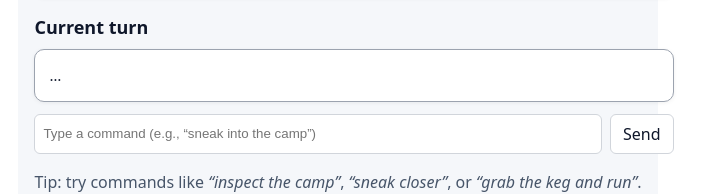
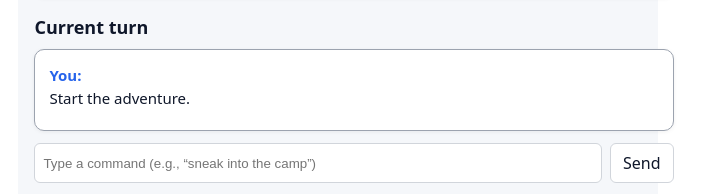
Before and after one commit to ImportantSeal/aidventure, a React (Vite) app in the folder web/: page / in a window 1280 px wide. Shown: the part 185-379 px from the top of the page, without its empty margins (302-1007 px from the left). Built offline with nearby package versions, Linux system fonts and the light colour scheme; no server answers.

Commit message:
current turn panel now shows the last player input

```diff
--- a/web/src/App.tsx
+++ b/web/src/App.tsx
@@ -6,7 +6,7 @@ import { useGame } from "./hooks/useGame";
 import "./styles.css";
 
 export default function App() {
-  const { history, current, choices, loading, send } = useGame();
+  const { history, currentGM, choices, loading, send, currentPlayer } = useGame();
   const inputRef = useRef<HTMLInputElement>(null);
 
   return (
@@ -16,7 +16,8 @@ export default function App() {
       {/* history on top */}
       <ChatHistory items={history} />
 
-      <TurnPanel narration={current} />
+      {/* the last user input and the narration based on it */}
+      <TurnPanel narration={currentGM} playerInput={currentPlayer} />
 
       {/* user input */}
       <div className="row">
--- a/web/src/components/TurnPanel.tsx
+++ b/web/src/components/TurnPanel.tsx
@@ -1,14 +1,26 @@
 type Props = {
   narration: string | null;
+  playerInput: string | null;
 };
 
-export default function TurnPanel({ narration }: Props) {
+export default function TurnPanel({ narration, playerInput }: Props) {
   return (
     <section aria-label="Current turn">
       <h2 className="panelTitle">Current turn</h2>
       <div className="panel">
         <div className="panelBody">
-          {narration ?? "…"}
+          {playerInput && (
+            <div>
+              <div style={{ color: "#2563eb", fontWeight: 600 }}>You:</div>
+                <div style={{ marginBottom: 6 }}>{playerInput ?? "…"}</div>
+            </div>
+          )}
+          {narration && (
+            <div>
+              <div style={{ color: "#16a34a", fontWeight: 600 }}>GM:</div>
+                <div>{narration ?? "…"}</div>
+            </div>
+          )}
         </div>
       </div>
     </section>
--- a/web/src/hooks/useGame.ts
+++ b/web/src/hooks/useGame.ts
@@ -6,9 +6,10 @@ type HistoryEntry = { player: string; gm: string };
 export function useGame() {
   const [sessionId] = useState(() => crypto.randomUUID());
   const [history, setHistory] = useState<HistoryEntry[]>([]);
-  const [current, setCurrent] = useState<string | null>(null);
+  const [currentGM, setCurrentGM] = useState<string | null>(null);
   const [choices, setChoices] = useState<string[]>([]);
   const [loading, setLoading] = useState(false);
+  const [currentPlayer, setCurrentPlayer] = useState<string | null>(null);
 
   // store the "last player command" so we can pair it with GM narration on the next turn
   const lastPlayerRef = useRef<string | null>(null);
@@ -20,7 +21,7 @@ export function useGame() {
     setLoading(true);
     try {
       // keep track of previous GM narration and player command
-      const prevCurrent = current;
+      const prevCurrent = currentGM;
       const prevPlayer = lastPlayerRef.current;
       const sentNow = trimmed;
 
@@ -32,11 +33,12 @@ export function useGame() {
       }
 
       // update current GM narration and choices
-      setCurrent(data.narration ?? "");
+      setCurrentGM(data.narration ?? "");
       setChoices(data.choices ?? []);
 
       // remember the player's command for the next turn
       lastPlayerRef.current = sentNow;
+      setCurrentPlayer(sentNow);
 
       return data;
     } finally {
@@ -46,9 +48,10 @@ export function useGame() {
 
   // start the game automatically on mount
   useEffect(() => {
+    setCurrentPlayer("Start the adventure.");
     send("Start the adventure.");
     // eslint-disable-next-line react-hooks/exhaustive-deps
   }, []);
 
-  return { sessionId, history, current, choices, loading, send };
+  return { sessionId, history, currentGM, choices, loading, send, currentPlayer };
 }
```
